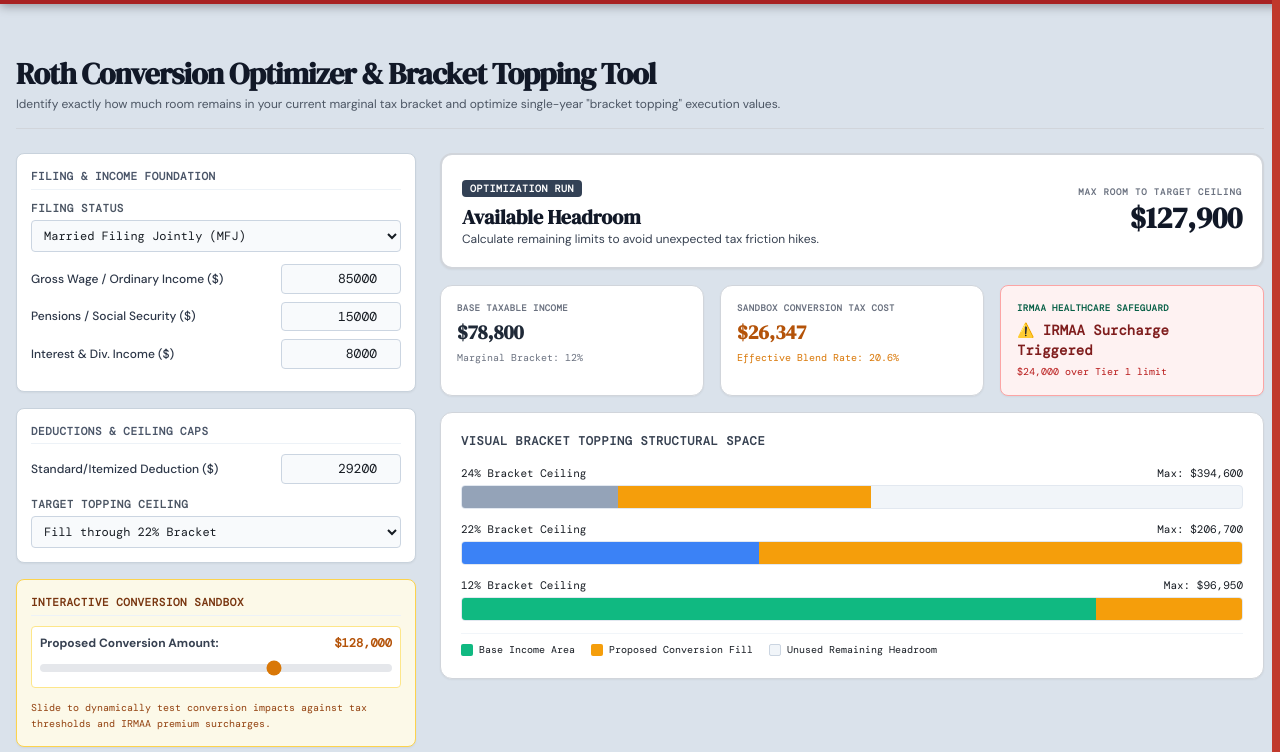
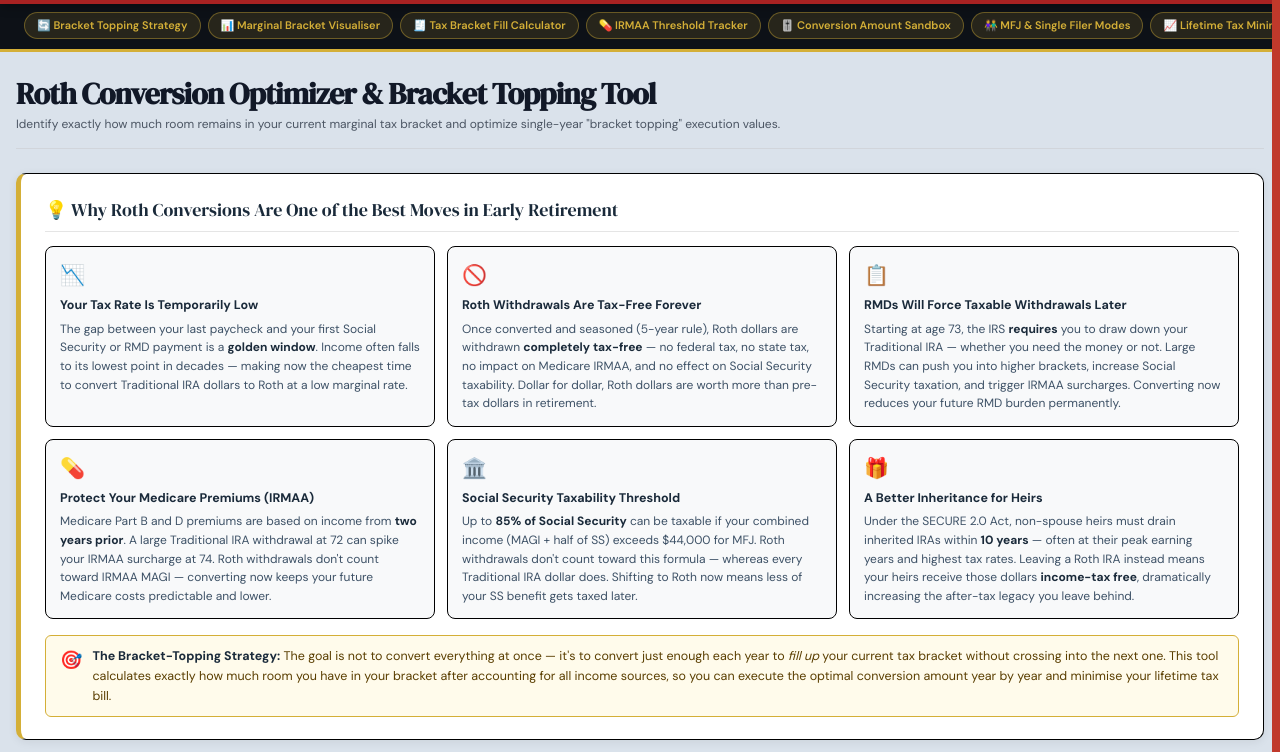
Before and after one commit to sriramhelpsretire/sriramhelpsretire.github.io, a plain HTML site: page Roth_Conversion_Optimizer.html in a window 1280 px wide. Shown: the part 48-800 px from the top of the page. Drawn offline with nearby package versions, Linux system fonts and the light colour scheme.

Commit message:
Add files via upload

```diff
--- a/Roth_Conversion_Optimizer.html
+++ b/Roth_Conversion_Optimizer.html
@@ -21,8 +21,50 @@
       font-family: 'DM Sans', sans-serif;
       background-color: #DAE2EB;
       color: #161b22;
-      padding-top: 72px;
+      padding-top: 92px;
     }
+
+    /* ── Hero Badge Bar ── */
+    .hero-bar {
+      position: fixed; top: 52px; left: 0; width: 100%; z-index: 9999;
+      background: #0d1117; padding: 8px 24px 10px;
+      display: flex; flex-wrap: nowrap; gap: 7px;
+      border-bottom: 3px solid #d4af37; box-sizing: border-box; overflow-x: auto;
+    }
+    .hero-badge {
+      background: rgba(212,175,55,0.13); border: 1px solid rgba(212,175,55,0.4);
+      color: #d4af37; font-size: 11px; font-weight: 600;
+      padding: 4px 12px; border-radius: 100px; white-space: nowrap; flex-shrink: 0;
+    }
+
+    /* ── Why Roth Write-up ── */
+    .why-roth {
+      background: #ffffff; border: 1.5px solid #000;
+      border-left: 5px solid #d4af37; border-radius: 10px;
+      padding: 22px 24px; margin-bottom: 24px;
+      box-shadow: 0 2px 10px rgba(0,0,0,0.07);
+    }
+    .why-roth h2 {
+      font-family: 'DM Serif Display', serif; font-size: 18px;
+      color: #1a2a3a; margin: 0 0 14px 0;
+      border-bottom: 1px solid rgba(0,0,0,0.1); padding-bottom: 8px;
+    }
+    .why-roth-grid {
+      display: grid; grid-template-columns: repeat(3, 1fr); gap: 12px; margin-bottom: 16px;
+    }
+    .why-card {
+      background: #f8f9fa; border: 1.5px solid #000; border-radius: 8px; padding: 13px 14px;
+    }
+    .why-card .wc-icon { font-size: 20px; margin-bottom: 6px; }
+    .why-card h4 { font-size: 12.5px; font-weight: 700; color: #1a2a3a; margin: 0 0 5px 0; }
+    .why-card p  { font-size: 12px; color: #3d5166; line-height: 1.55; margin: 0; }
+    .why-card strong { color: #1a2a3a; }
+    .why-roth-note {
+      background: #fffbeb; border: 1px solid #d4af37; border-radius: 6px;
+      padding: 10px 14px; font-size: 12.5px; color: #5a3e00; line-height: 1.6;
+      display: flex; gap: 10px; align-items: flex-start;
+    }
+    .why-roth-note strong { color: #1a2a3a; }
     body::after {
       content: ''; position: fixed; top: 0; right: 0; width: 8px; height: 100%; background: #c0392b; z-index: 10005;
     }
@@ -140,6 +182,17 @@
       </div>
     </nav>
 
+  <!-- Hero Badge Bar -->
+  <div class="hero-bar">
+    <span class="hero-badge">🔄 Bracket Topping Strategy</span>
+    <span class="hero-badge">📊 Marginal Bracket Visualiser</span>
+    <span class="hero-badge">🧾 Tax Bracket Fill Calculator</span>
+    <span class="hero-badge">💊 IRMAA Threshold Tracker</span>
+    <span class="hero-badge">🎚️ Conversion Amount Sandbox</span>
+    <span class="hero-badge">👫 MFJ &amp; Single Filer Modes</span>
+    <span class="hero-badge">📈 Lifetime Tax Minimisation</span>
+  </div>
+
   <div class="max-w-7xl mx-auto px-4 py-8">
     <header class="mb-6 border-b border-gray-300 pb-4">
       <h1 class="text-3xl font-black text-gray-900 tracking-tight font-serif-custom">Roth Conversion Optimizer &amp; Bracket Topping Tool</h1>
@@ -147,6 +200,54 @@
         Identify exactly how much room remains in your current marginal tax bracket and optimize single-year "bracket topping" execution values.
       </p>
     </header>
+
+    <!-- Why Roth Conversions Write-up -->
+    <div class="why-roth">
+      <h2>💡 Why Roth Conversions Are One of the Best Moves in Early Retirement</h2>
+      <div class="why-roth-grid">
+
+        <div class="why-card">
+          <div class="wc-icon">📉</div>
+          <h4>Your Tax Rate Is Temporarily Low</h4>
+          <p>The gap between your last paycheck and your first Social Security or RMD payment is a <strong>golden window</strong>. Income often falls to its lowest point in decades — making now the cheapest time to convert Traditional IRA dollars to Roth at a low marginal rate.</p>
+        </div>
+
+        <div class="why-card">
+          <div class="wc-icon">🚫</div>
+          <h4>Roth Withdrawals Are Tax-Free Forever</h4>
+          <p>Once converted and seasoned (5-year rule), Roth dollars are withdrawn <strong>completely tax-free</strong> — no federal tax, no state tax, no impact on Medicare IRMAA, and no effect on Social Security taxability. Dollar for dollar, Roth dollars are worth more than pre-tax dollars in retirement.</p>
+        </div>
+
+        <div class="why-card">
+          <div class="wc-icon">📋</div>
+          <h4>RMDs Will Force Taxable Withdrawals Later</h4>
+          <p>Starting at age 73, the IRS <strong>requires</strong> you to draw down your Traditional IRA — whether you need the money or not. Large RMDs can push you into higher brackets, increase Social Security taxation, and trigger IRMAA surcharges. Converting now reduces your future RMD burden permanently.</p>
+        </div>
+
+        <div class="why-card">
+          <div class="wc-icon">💊</div>
+          <h4>Protect Your Medicare Premiums (IRMAA)</h4>
+          <p>Medicare Part B and D premiums are based on income from <strong>two years prior</strong>. A large Traditional IRA withdrawal at 72 can spike your IRMAA surcharge at 74. Roth withdrawals don't count toward IRMAA MAGI — converting now keeps your future Medicare costs predictable and lower.</p>
+        </div>
+
+        <div class="why-card">
+          <div class="wc-icon">🏛️</div>
+          <h4>Social Security Taxability Threshold</h4>
+          <p>Up to <strong>85% of Social Security</strong> can be taxable if your combined income (MAGI + half of SS) exceeds $44,000 for MFJ. Roth withdrawals don't count toward this formula — whereas every Traditional IRA dollar does. Shifting to Roth now means less of your SS benefit gets taxed later.</p>
+        </div>
+
+        <div class="why-card">
+          <div class="wc-icon">🎁</div>
+          <h4>A Better Inheritance for Heirs</h4>
+          <p>Under the SECURE 2.0 Act, non-spouse heirs must drain inherited IRAs within <strong>10 years</strong> — often at their peak earning years and highest tax rates. Leaving a Roth IRA instead means your heirs receive those dollars <strong>income-tax free</strong>, dramatically increasing the after-tax legacy you leave behind.</p>
+        </div>
+
+      </div>
+      <div class="why-roth-note">
+        <span style="font-size:18px;flex-shrink:0;">🎯</span>
+        <div><strong>The Bracket-Topping Strategy:</strong> The goal is not to convert everything at once — it's to convert just enough each year to <em>fill up</em> your current tax bracket without crossing into the next one. This tool calculates exactly how much room you have in your bracket after accounting for all income sources, so you can execute the optimal conversion amount year by year and minimise your lifetime tax bill.</div>
+      </div>
+    </div>
 
     <div class="grid grid-cols-1 lg:grid-cols-12 gap-6 items-start">
 
```
